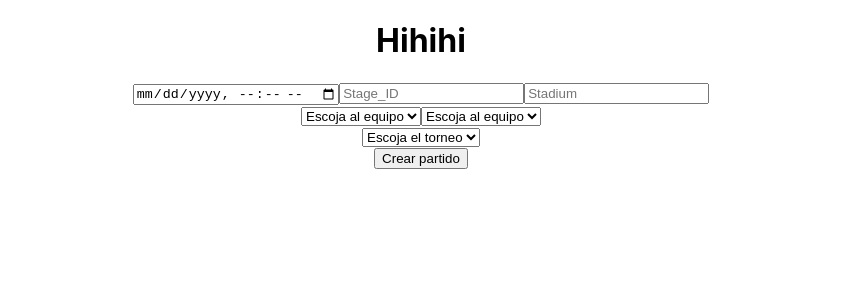
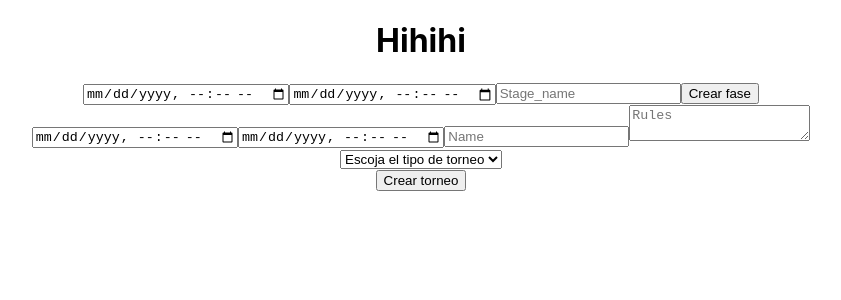
Before and after one commit to sebas0163/Project_world_cup_online, a React (Create React App) app in the folder wconline-match/: page / in a window 1280 px wide. Shown: the top 300 px of the page, without its empty margins (219-1060 px from the left). Built offline with nearby package versions, Linux system fonts and the light colour scheme.

Commit message:
[Add] Tournament post

```diff
--- a/wconline-match/src/App.js
+++ b/wconline-match/src/App.js
@@ -2,11 +2,12 @@
 import './App.css';
 import{BrowserRouter as Router, Switch, Route} from 'react-router-dom'
 import CreateMatch from './components/CreateMatch';
+import CreateTournament from './components/CreateTournament';
 function App() {
   return (
     <div className="App">
         <h1>Hihihi</h1>
-        <CreateMatch />
+        <CreateTournament />
     </div>
   );
 }
--- /dev/null
+++ b/wconline-match/src/components/CreateTournament.js
@@ -0,0 +1,106 @@
+import React, {useState} from "react";
+import axios from "axios";
+
+
+function TourneyForm(){
+    const url = "http://localhost:5000/api/v1/tournament/"
+    const url2 = "http://localhost:5000/api/v1/stage/"
+    const type = [
+        { value: '', text: 'Escoja el tipo de torneo' },
+        { value: 'Selecciones', text: 'Selecciones' },
+        { value: 'Local', text: 'Equipos Locales' }
+      ];
+
+    const [tourneyData, setData] = useState({
+
+        Id: "",
+        Name: "",
+        StartDate: "",
+        EndDate: "",
+        Rules: "",
+        Type: ""
+    })
+
+    function submit(e){
+        e.preventDefault();
+        console.log(url)
+        axios.post(url, {
+            Id: tourneyData.Id,
+            Name: tourneyData.Name,
+            StartDate: tourneyData.StartDate,
+            EndDate: tourneyData.EndDate,
+            Rules: tourneyData.Rules,
+            Type: tourneyData.Type
+        })
+        .then(response =>{
+            console.log(response.tourneyData)
+        })
+    }
+
+    function handle(e){
+        const newData = {...tourneyData}
+        newData[e.target.id] = e.target.value
+        setData(newData)
+        console.log(newData)
+    }
+
+    const [stageData, setData2] = useState({
+
+        Id: "",
+        Name: "",
+        StartDate: "",
+        EndDate: "",
+        Tournament_ID: ""
+    })
+
+    function submit2(e){
+        e.preventDefault();
+        console.log(url2)
+        axios.post(url2, {
+            Id: stageData.Id,
+            Name: stageData.Name,
+            StartDate: stageData.StartDate,
+            EndDate: stageData.EndDate,
+            Tournament_ID: stageData.Tournament_ID
+        })
+        .then(response =>{
+            console.log(response.tourneyData)
+        })
+    }
+
+    function handle2(e){
+        const newData = {...stageData}
+        newData[e.target.id] = e.target.value
+        setData2(newData)
+        console.log(newData)
+    }
+    return(
+        <div>
+
+            <form onSubmit={(e)=>submit2(e)}>
+            <input onChange = {(e)=>handle2(e)} id = "StartDate" value = {stageData.StartDate} placeholder ="StartDate" type="datetime-local"></input>
+            <input onChange = {(e)=>handle2(e)} id = "EndDate" value = {stageData.EndDate} placeholder ="EndDate" type="datetime-local"></input>
+            <input onChange = {(e)=>handle2(e)} id = "Name" value = {stageData.Name} placeholder ="Stage_name" type="text"></input>
+            <button type = "cstage"> Crear fase</button>
+            </form>
+
+            <form onSubmit={(e)=>submit(e)}>
+            <input onChange = {(e)=>handle(e)} id = "StartDate" value = {tourneyData.StartDate} placeholder ="StartDate" type="datetime-local"></input>
+            <input onChange = {(e)=>handle(e)} id = "EndDate" value = {tourneyData.EndDate} placeholder ="EndDate" type="datetime-local"></input>
+            <input onChange = {(e)=>handle(e)} id = "Name" value = {tourneyData.Name} placeholder ="Name" type="text"></input>
+            <textarea onChange = {(e)=>handle(e)} id = "Rules" value = {tourneyData.Rules} placeholder ="Rules" type="text"></textarea>
+            <div>
+                <select onChange = {(e)=>handle(e)} id = "Type" value = {tourneyData.Type}>
+                    {type.map((option, index) => (
+                    <option key={index} value={option.value}>
+                        {option.text}
+                    </option>
+                    ))}
+                </select>
+            </div>
+            <button type = "submit"> Crear torneo</button>
+            </form>
+        </div>
+    );
+}
+export default TourneyForm;
```
Also changed, not shown: wconline-match/src/components/TournamentDisplay.js (added).
